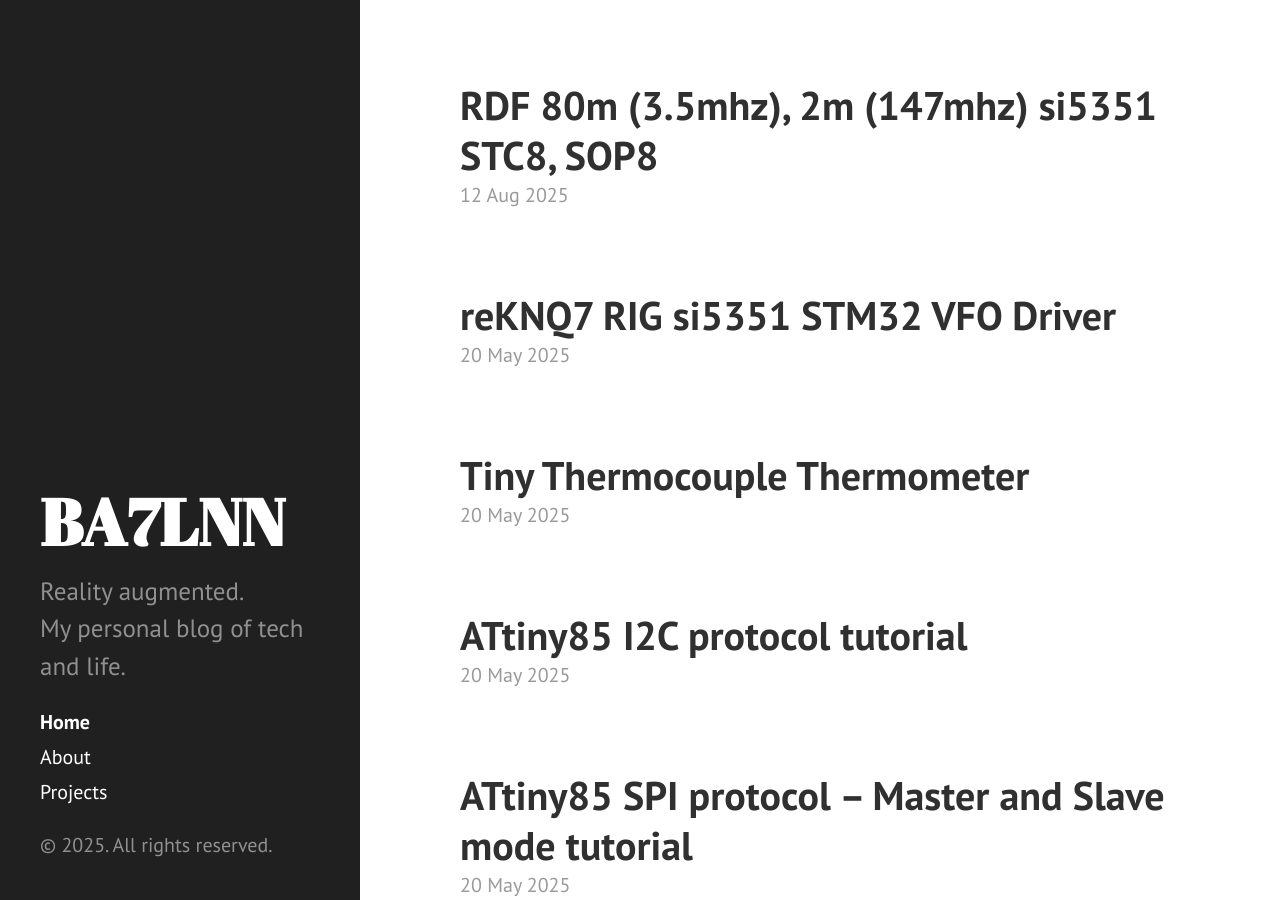
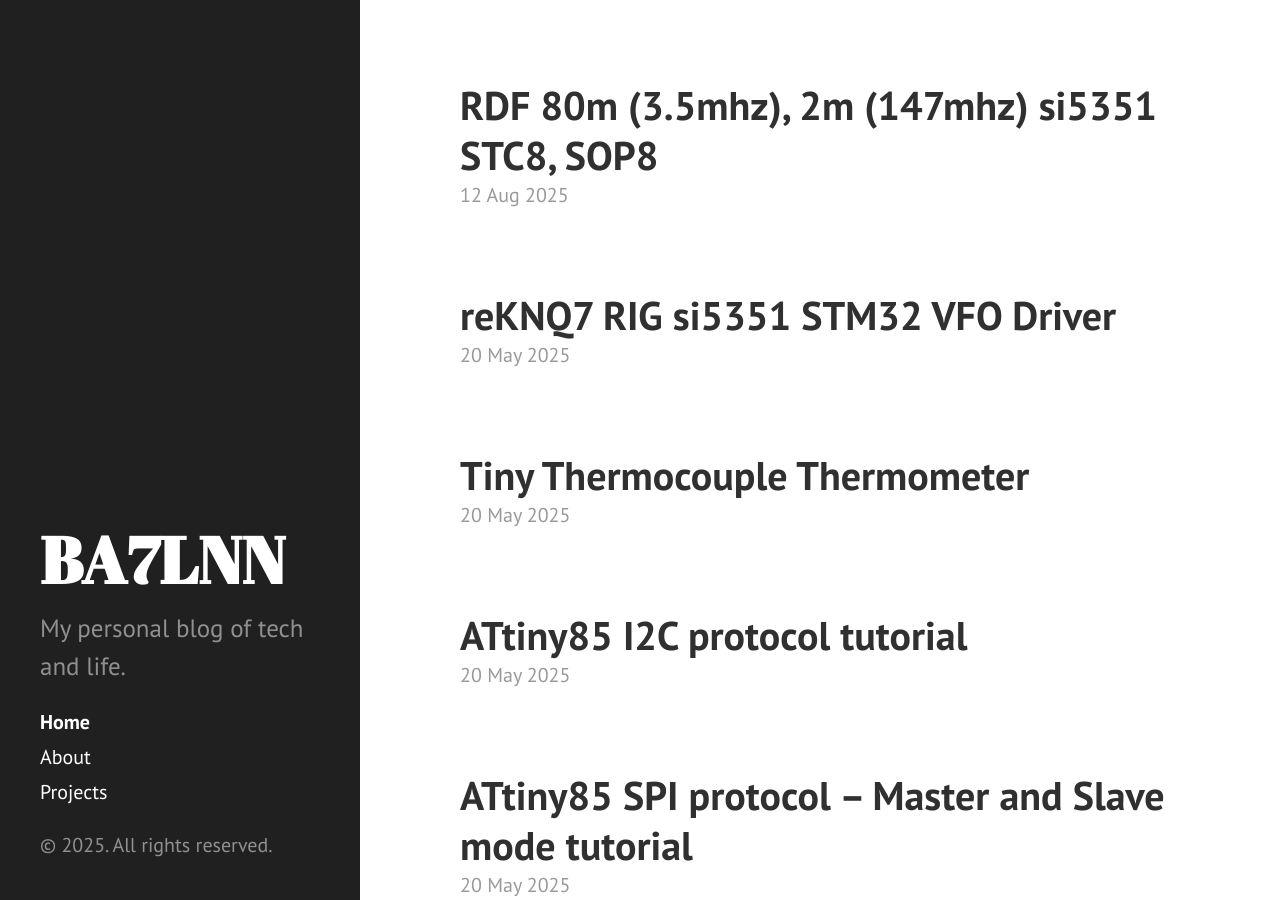
Before and after one commit to ba7lnn/ba7lnn, a Jekyll site: the page built from index.markdown, in a window 1280 px wide and 900 px high. Built offline with Jekyll 4.4.1, drawn with Linux system fonts in a browser that asks for light colours.

Commit message:
update config

```diff
--- a/_config.yml
+++ b/_config.yml
@@ -10,7 +10,7 @@ baseurl:	'/'
 # Setup
 title:            BA7LNN
 tagline:          'Long Peng'
-description:      'Reality augmented.<br>My personal blog of tech and life.'
+description:      'My personal blog of tech and life.'
 url:              http://ba7lnn.hingtak.com/
 
 author:
```
